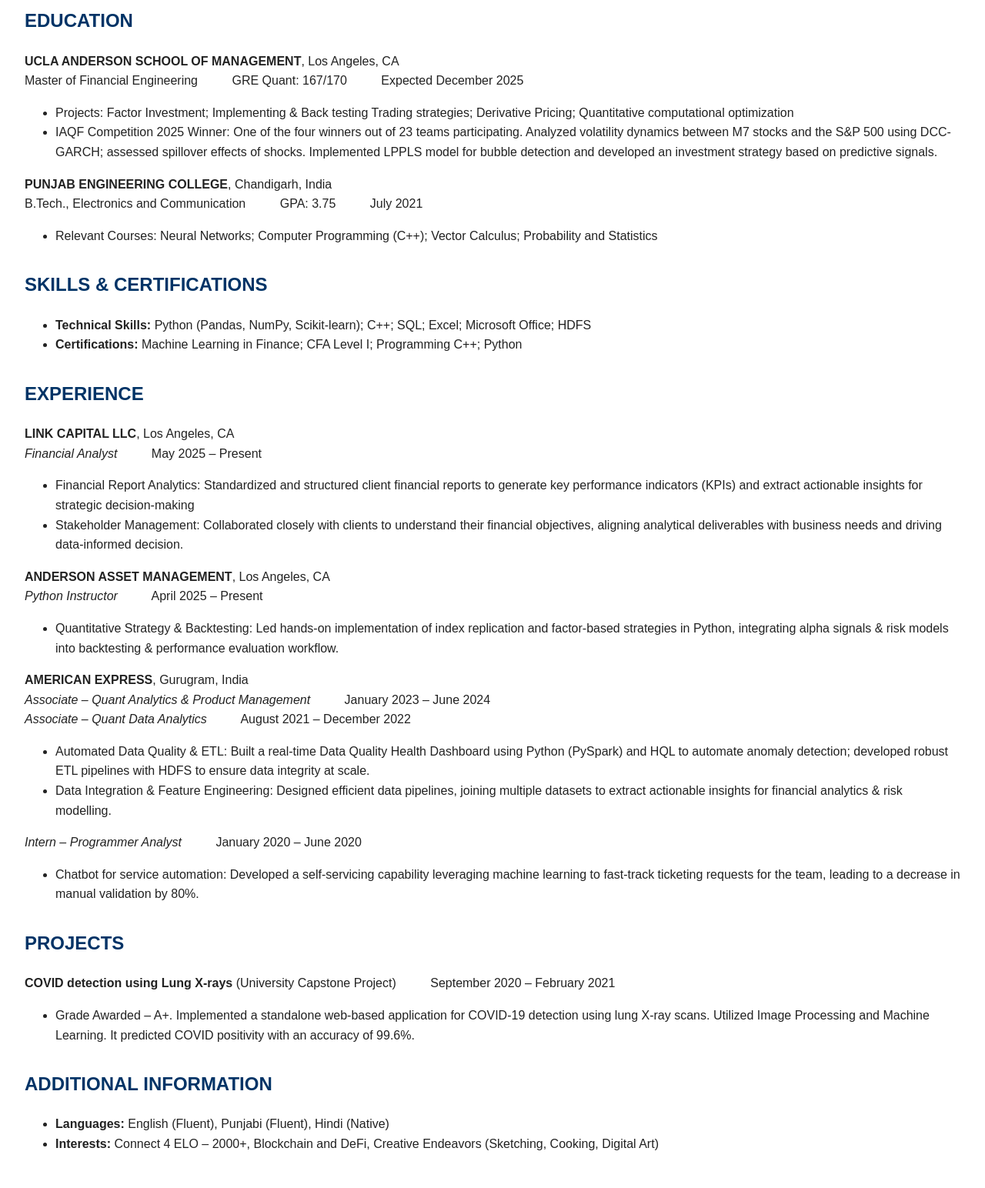
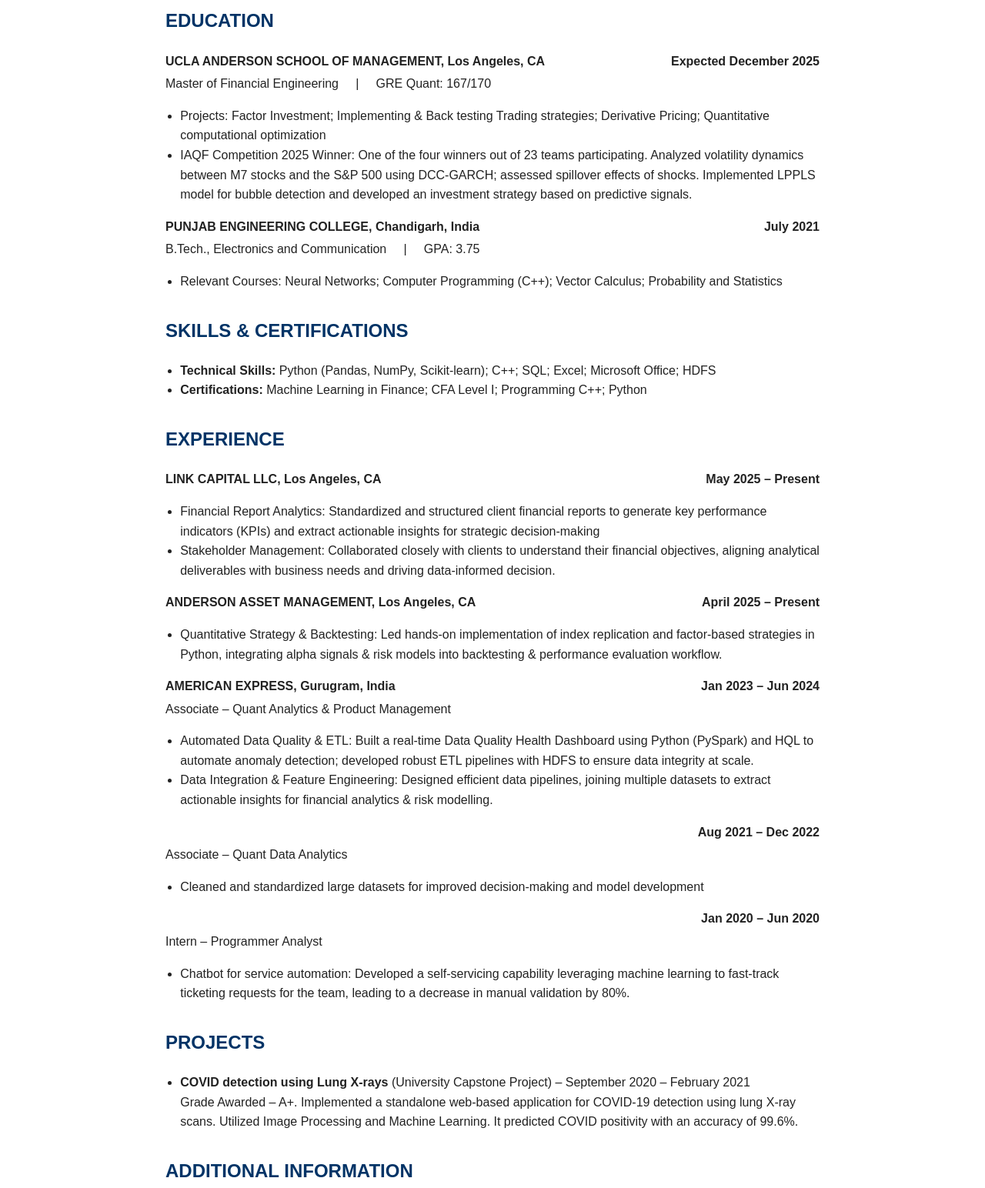
Before and after one commit to Weculp/MYSITE, a plain HTML site: page index.html in a window 1280 px wide. Shown: the part 360-1904 px from the top of the page at 77% size. Drawn offline with Linux system fonts and the light colour scheme.

Commit message:
Update index.html

```diff
--- a/index.html
+++ b/index.html
@@ -6,9 +6,10 @@
   <meta http-equiv="Content-Security-Policy" content="upgrade-insecure-requests">
   <title>Vikalp Thukral | Resume</title>
   <style>
-    body { font-family: Arial, sans-serif; margin: 2rem; line-height: 1.6; color: #222; }
+    body { font-family: Arial, sans-serif; margin: 2rem auto; max-width: 850px; line-height: 1.6; color: #222; }
     h1, h2 { color: #003366; }
     a { color: #0066cc; text-decoration: none; }
+    ul { padding-left: 1.2rem; }
     .section { margin-bottom: 2rem; }
     .profile-img {
       max-width: 180px;
@@ -17,6 +18,13 @@
       margin-bottom: 1rem;
       display: block;
     }
+    .info-line {
+      display: flex;
+      flex-wrap: wrap;
+      justify-content: space-between;
+      font-weight: bold;
+    }
+    .info-sub { margin-top: 0.25rem; margin-bottom: 0.75rem; }
   </style>
   <script>
     if (location.hostname === "vikalpthukral.com") {
@@ -37,15 +45,24 @@
 
   <div class="section">
     <h2>EDUCATION</h2>
-    <p><strong>UCLA ANDERSON SCHOOL OF MANAGEMENT</strong>, Los Angeles, CA<br />
-    Master of Financial Engineering &nbsp;&nbsp;&nbsp;&nbsp;&nbsp;&nbsp;&nbsp;&nbsp; GRE Quant: 167/170 &nbsp;&nbsp;&nbsp;&nbsp;&nbsp;&nbsp;&nbsp;&nbsp; Expected December 2025</p>
+    <div class="info-line">
+      <span>UCLA ANDERSON SCHOOL OF MANAGEMENT, Los Angeles, CA</span>
+      <span>Expected December 2025</span>
+    </div>
+    <div class="info-sub">
+      Master of Financial Engineering &nbsp;&nbsp;&nbsp; | &nbsp;&nbsp;&nbsp; GRE Quant: 167/170
+    </div>
     <ul>
       <li>Projects: Factor Investment; Implementing & Back testing Trading strategies; Derivative Pricing; Quantitative computational optimization</li>
       <li>IAQF Competition 2025 Winner: One of the four winners out of 23 teams participating. Analyzed volatility dynamics between M7 stocks and the S&P 500 using DCC-GARCH; assessed spillover effects of shocks. Implemented LPPLS model for bubble detection and developed an investment strategy based on predictive signals.</li>
     </ul>
-
-    <p><strong>PUNJAB ENGINEERING COLLEGE</strong>, Chandigarh, India<br />
-    B.Tech., Electronics and Communication &nbsp;&nbsp;&nbsp;&nbsp;&nbsp;&nbsp;&nbsp;&nbsp; GPA: 3.75 &nbsp;&nbsp;&nbsp;&nbsp;&nbsp;&nbsp;&nbsp;&nbsp; July 2021</p>
+    <div class="info-line">
+      <span>PUNJAB ENGINEERING COLLEGE, Chandigarh, India</span>
+      <span>July 2021</span>
+    </div>
+    <div class="info-sub">
+      B.Tech., Electronics and Communication &nbsp;&nbsp;&nbsp; | &nbsp;&nbsp;&nbsp; GPA: 3.75
+    </div>
     <ul>
       <li>Relevant Courses: Neural Networks; Computer Programming (C++); Vector Calculus; Probability and Statistics</li>
     </ul>
@@ -61,28 +78,47 @@
 
   <div class="section">
     <h2>EXPERIENCE</h2>
-    <p><strong>LINK CAPITAL LLC</strong>, Los Angeles, CA<br />
-    <em>Financial Analyst</em> &nbsp;&nbsp;&nbsp;&nbsp;&nbsp;&nbsp;&nbsp;&nbsp; May 2025 – Present</p>
+    <div class="info-line">
+      <span>LINK CAPITAL LLC, Los Angeles, CA</span>
+      <span>May 2025 – Present</span>
+    </div>
     <ul>
       <li>Financial Report Analytics: Standardized and structured client financial reports to generate key performance indicators (KPIs) and extract actionable insights for strategic decision-making</li>
       <li>Stakeholder Management: Collaborated closely with clients to understand their financial objectives, aligning analytical deliverables with business needs and driving data-informed decision.</li>
     </ul>
 
-    <p><strong>ANDERSON ASSET MANAGEMENT</strong>, Los Angeles, CA<br />
-    <em>Python Instructor</em> &nbsp;&nbsp;&nbsp;&nbsp;&nbsp;&nbsp;&nbsp;&nbsp; April 2025 – Present</p>
+    <div class="info-line">
+      <span>ANDERSON ASSET MANAGEMENT, Los Angeles, CA</span>
+      <span>April 2025 – Present</span>
+    </div>
     <ul>
       <li>Quantitative Strategy & Backtesting: Led hands-on implementation of index replication and factor-based strategies in Python, integrating alpha signals & risk models into backtesting & performance evaluation workflow.</li>
     </ul>
 
-    <p><strong>AMERICAN EXPRESS</strong>, Gurugram, India<br />
-    <em>Associate – Quant Analytics & Product Management</em> &nbsp;&nbsp;&nbsp;&nbsp;&nbsp;&nbsp;&nbsp;&nbsp; January 2023 – June 2024<br />
-    <em>Associate – Quant Data Analytics</em> &nbsp;&nbsp;&nbsp;&nbsp;&nbsp;&nbsp;&nbsp;&nbsp; August 2021 – December 2022</p>
+    <div class="info-line">
+      <span>AMERICAN EXPRESS, Gurugram, India</span>
+      <span>Jan 2023 – Jun 2024</span>
+    </div>
+    <div class="info-sub">Associate – Quant Analytics & Product Management</div>
     <ul>
       <li>Automated Data Quality & ETL: Built a real-time Data Quality Health Dashboard using Python (PySpark) and HQL to automate anomaly detection; developed robust ETL pipelines with HDFS to ensure data integrity at scale.</li>
       <li>Data Integration & Feature Engineering: Designed efficient data pipelines, joining multiple datasets to extract actionable insights for financial analytics & risk modelling.</li>
     </ul>
 
-    <p><em>Intern – Programmer Analyst</em> &nbsp;&nbsp;&nbsp;&nbsp;&nbsp;&nbsp;&nbsp;&nbsp; January 2020 – June 2020</p>
+    <div class="info-line">
+      <span></span>
+      <span>Aug 2021 – Dec 2022</span>
+    </div>
+    <div class="info-sub">Associate – Quant Data Analytics</div>
+    <ul>
+      <li>Cleaned and standardized large datasets for improved decision-making and model development</li>
+    </ul>
+
+    <div class="info-line">
+      <span></span>
+      <span>Jan 2020 – Jun 2020</span>
+    </div>
+    <div class="info-sub">Intern – Programmer Analyst</div>
     <ul>
       <li>Chatbot for service automation: Developed a self-servicing capability leveraging machine learning to fast-track ticketing requests for the team, leading to a decrease in manual validation by 80%.</li>
     </ul>
@@ -90,9 +126,9 @@
 
   <div class="section">
     <h2>PROJECTS</h2>
-    <p><strong>COVID detection using Lung X-rays</strong> (University Capstone Project) &nbsp;&nbsp;&nbsp;&nbsp;&nbsp;&nbsp;&nbsp;&nbsp; September 2020 – February 2021</p>
     <ul>
-      <li>Grade Awarded – A+. Implemented a standalone web-based application for COVID-19 detection using lung X-ray scans. Utilized Image Processing and Machine Learning. It predicted COVID positivity with an accuracy of 99.6%.</li>
+      <li><strong>COVID detection using Lung X-rays</strong> (University Capstone Project) – September 2020 – February 2021<br />
+        Grade Awarded – A+. Implemented a standalone web-based application for COVID-19 detection using lung X-ray scans. Utilized Image Processing and Machine Learning. It predicted COVID positivity with an accuracy of 99.6%.</li>
     </ul>
   </div>
 
```
